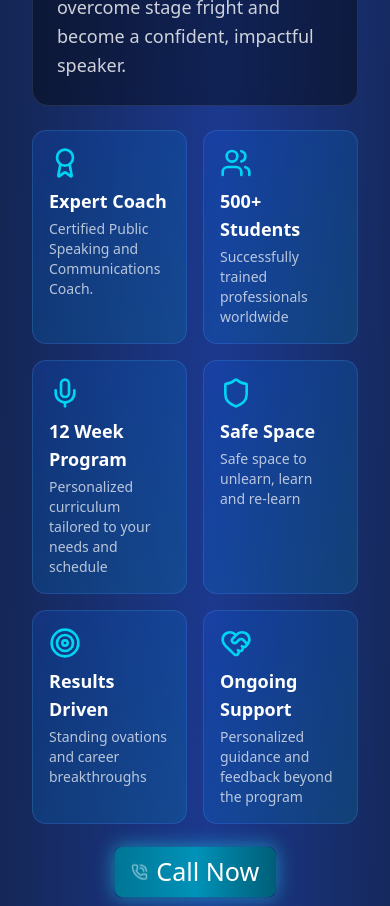
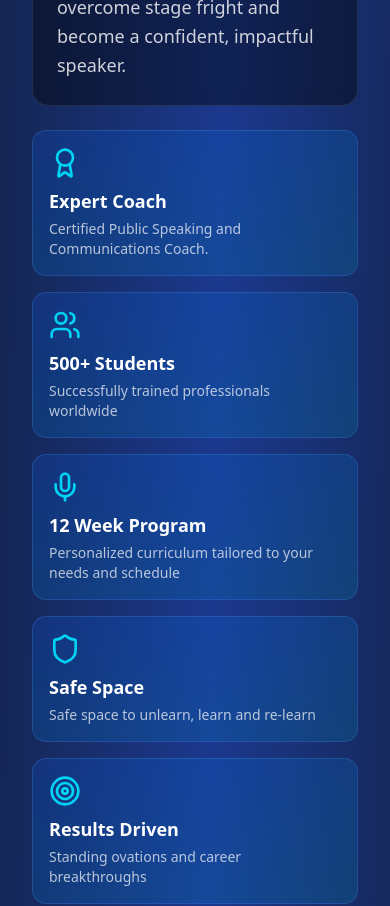
Before and after one commit to rdghostmann/Speak10xbetter, a Next.js app: page / in a window 390 px wide. Shown: the part 8660-9566 px from the top of the page. Built offline with nearby package versions, Linux system fonts and the light colour scheme.

Commit message:
Update Stuff Finally iii

```diff
--- a/components/About/About.jsx
+++ b/components/About/About.jsx
@@ -207,7 +207,7 @@ export default function About() {
                     initial={{ opacity: 0, x: -50 }}
                     animate={isInView ? { opacity: 1, x: 0 } : { opacity: 0, x: -50 }}
                     transition={{ duration: 0.8, delay: 0.2 }}
-                    className="w-full lg:w-1/2 order-1 lg:order-2"
+                    className="w-full lg:w-1/2 lg:mt-2 order-1 lg:order-2"
                   >
                     <div className="relative">
                       <div className="absolute inset-0 bg-gradient-to-r from-blue-600/30 to-cyan-600/30 rounded-3xl blur-2xl"></div>
@@ -361,7 +361,7 @@ export default function About() {
           </div>
 
           <>
-            <div className="grid grid-cols-2 gap-4">
+            <div className="grid grid-cols-1 md:grid-cols-2 gap-4">
               {[
                 {
                   icon: Award,
```
